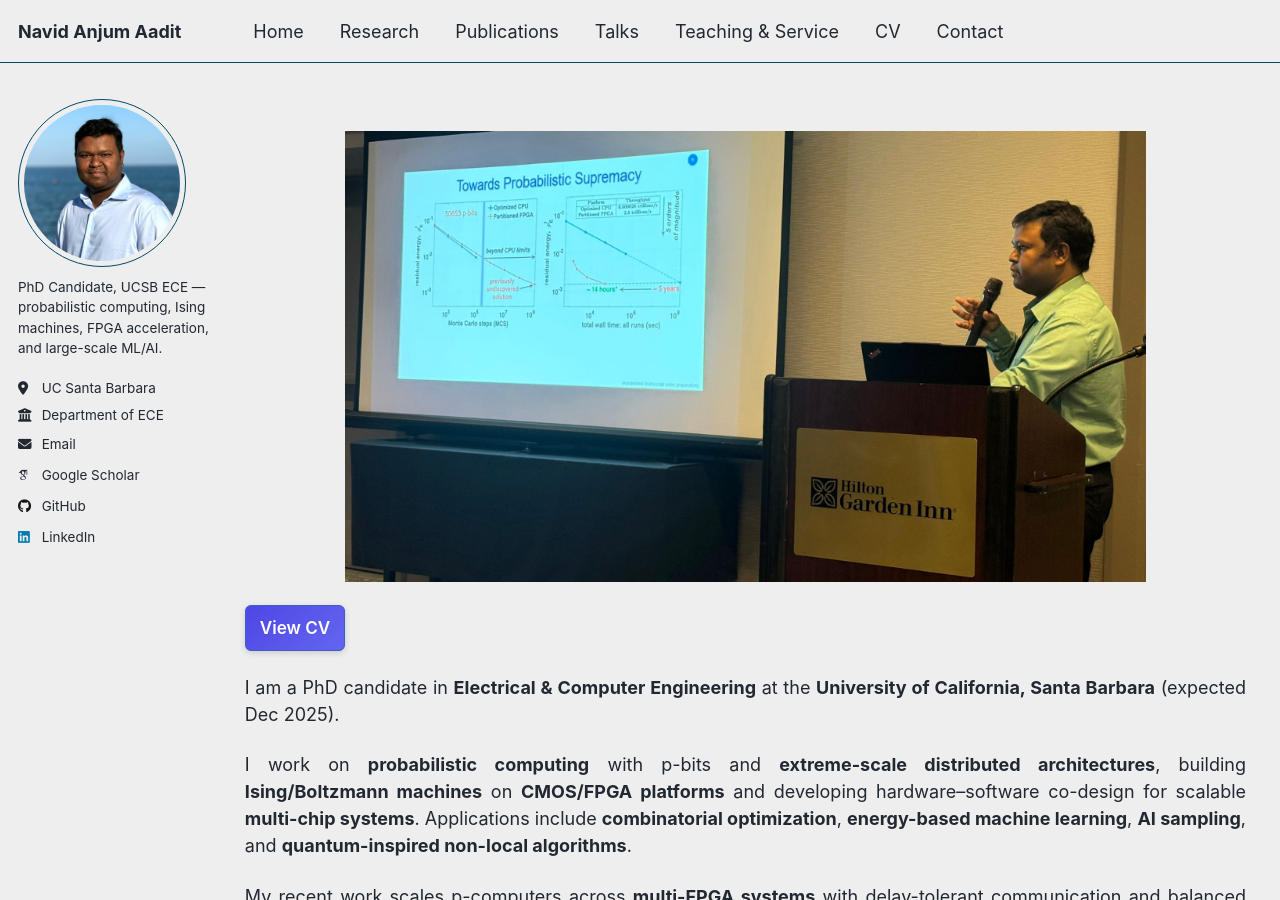
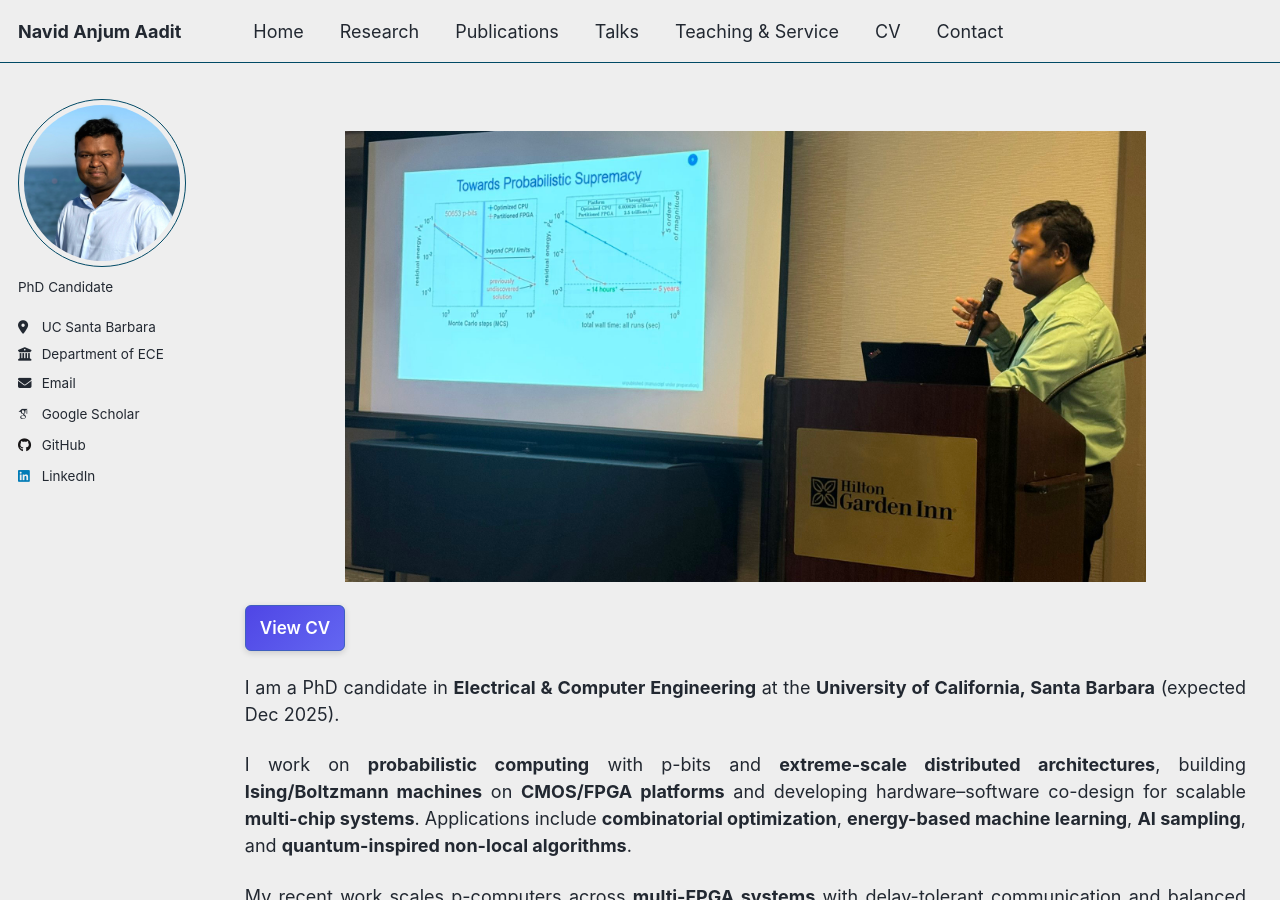
Before and after one commit to navidaadit/navidaadit.github.io, a Jekyll site: the page built from _pages/about.md, in a window 1280 px wide and 900 px high. Built offline with Jekyll 4.4.1, drawn with Linux system fonts in a browser that asks for light colours; some web fonts are replaced.

Commit message:
Update _config.yml

```diff
--- a/_config.yml
+++ b/_config.yml
@@ -19,7 +19,7 @@ masthead_title: ""   # leave empty to suppress navbar title text
 author:
   name: ""                      # hide name under the headshot
   avatar: "headshot.jpeg"
-  bio: "PhD Candidate, UCSB ECE — probabilistic computing, Ising machines, FPGA acceleration, and large-scale ML/AI."
+  bio: "PhD Candidate"
   location: "UC Santa Barbara"
   employer: "Department of ECE"
   email: "maadit@ucsb.edu"
```
